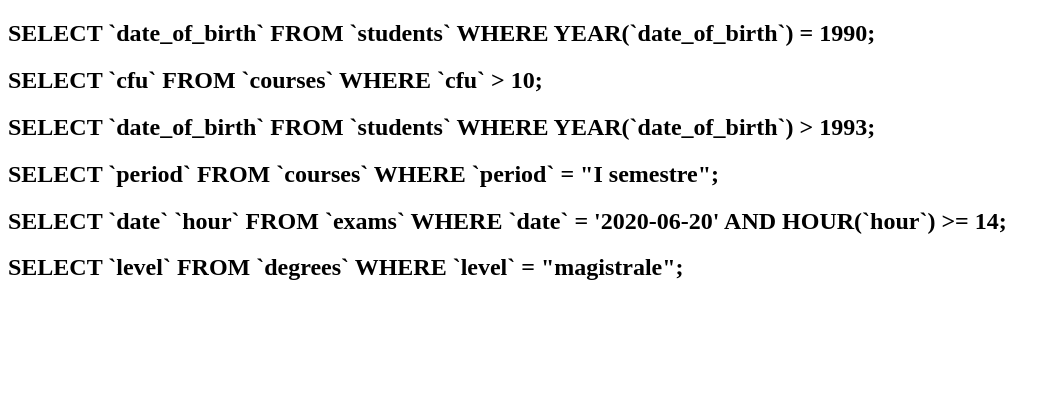
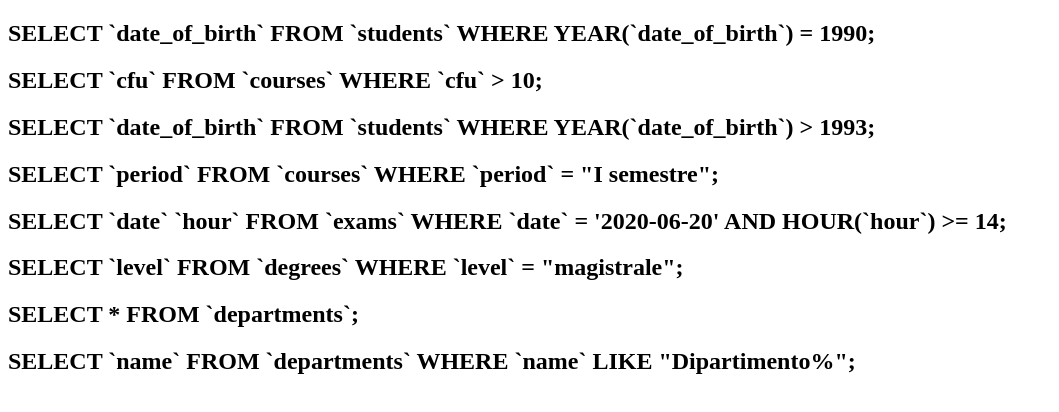
Before and after one commit to Anymoose98/db-university, a plain HTML site: page index.html in a window 1280 px wide. Shown: the whole page, without its empty margins (0-1059 px from the left). Drawn offline with Linux system fonts and the light colour scheme.

Commit message:
Settimo esercizio fatto

```diff
--- a/index.html
+++ b/index.html
@@ -25,6 +25,7 @@
    <h2>SELECT `level` FROM `degrees` WHERE `level` = "magistrale";</h2>
 
    <!-- Settimo esercizio -->
-   <h2></h2>
+   <h2>SELECT * FROM `departments`;</h2>
+   <h2>SELECT `name` FROM `departments` WHERE `name` LIKE "Dipartimento%";</h2>
 </body>
 </html>
```
